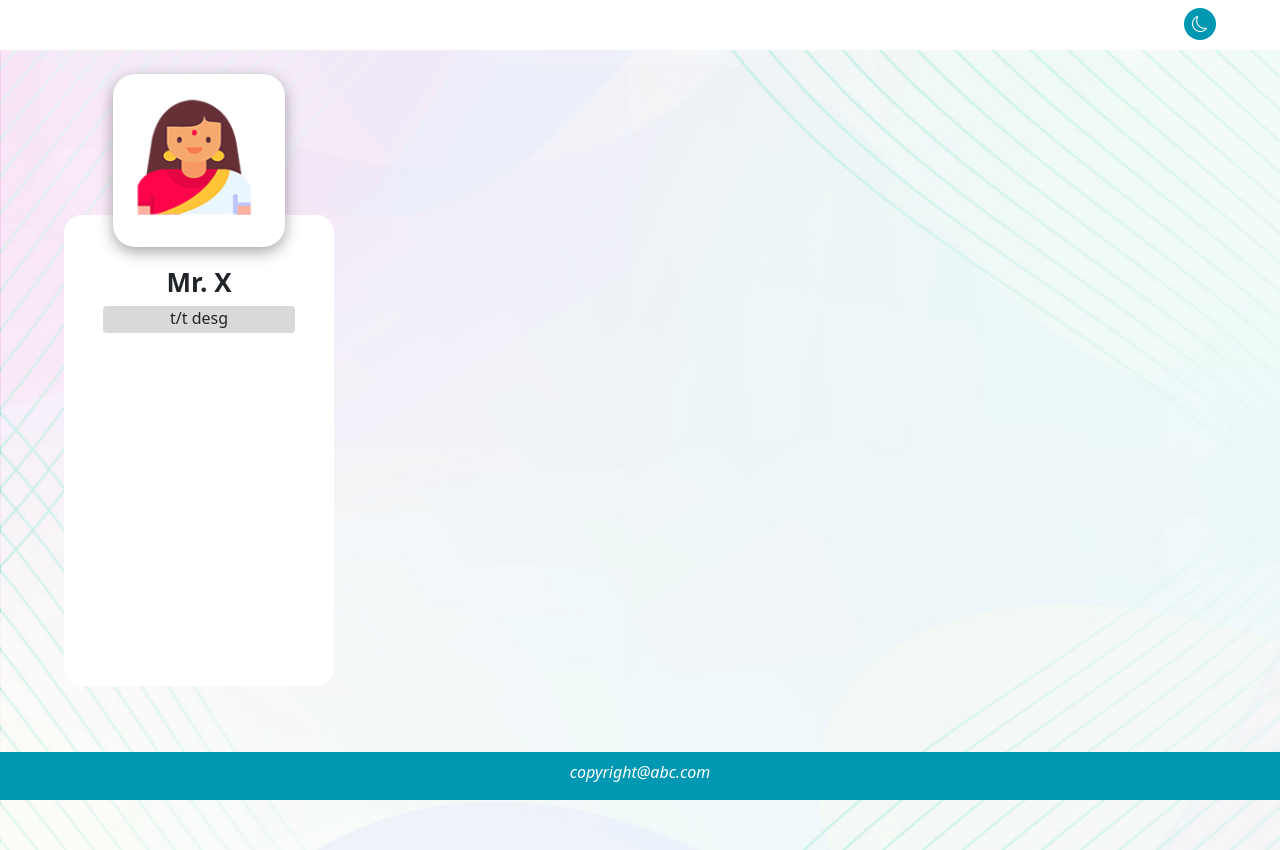
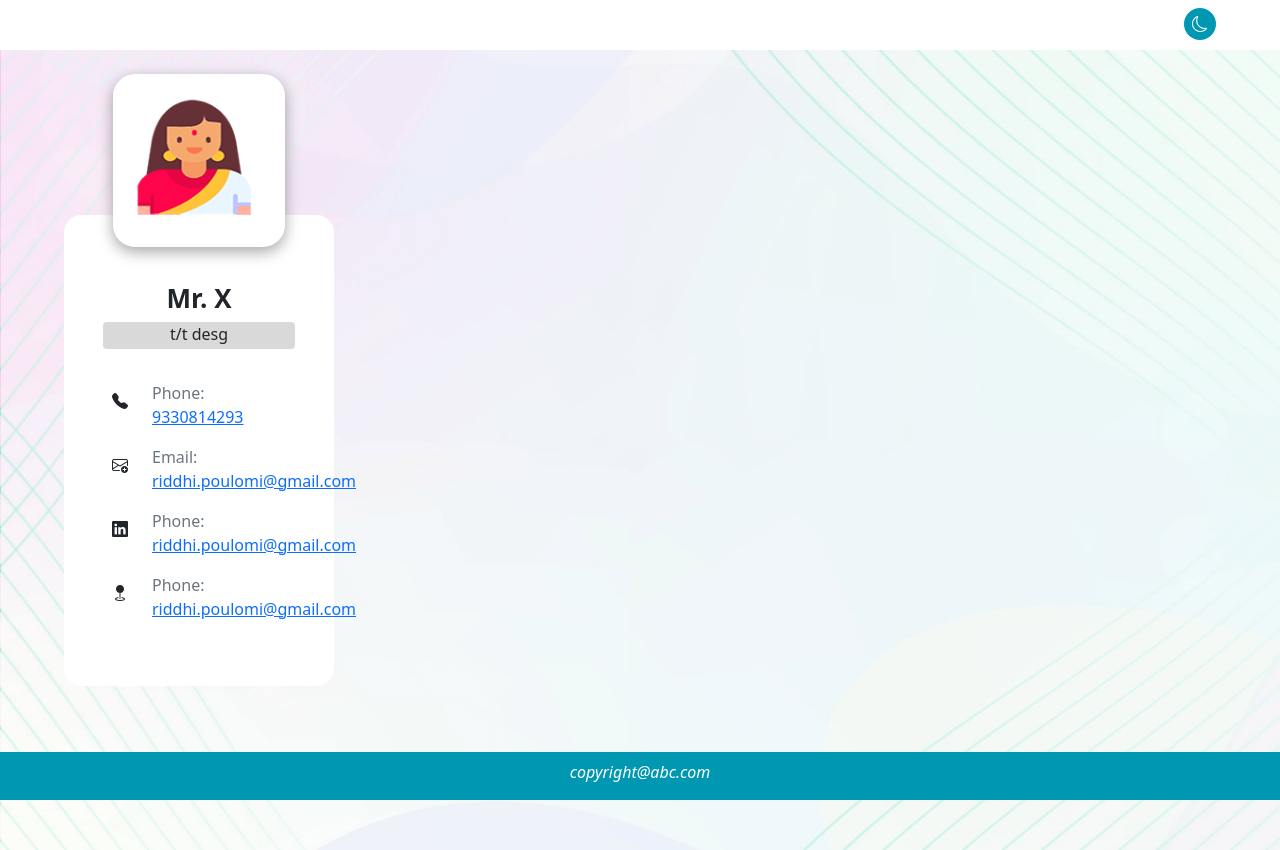
Before and after one commit to Poulomi-ux/Portfolio, a plain HTML site: page index.html in a window 1280 px wide. Drawn offline with nearby package versions, Linux system fonts and the light colour scheme.

Commit message:
23/07 changes

```diff
--- a/index.html
+++ b/index.html
@@ -26,7 +26,7 @@
     <div class="body">
         <div class="content">
             <div class="row">
-                <div class="col-md-3">
+                <div class="col-md-12 col-sm-12 col-lg-3">
                     <div class="row">
                         <div class="offset-md-2 col-md-8">
                             <div class="profile_dv mt-4">
@@ -36,9 +36,39 @@
                     </div>
                     <div class="row">
                         <div class="col-md-12">
-                            <div class="contact_dv">
+                            <div class="contact_dv p-3">
                                 <p class="profile_title text-center pt-5 mb-1 fw-bold">Mr. X</p>
                                 <div class="profile_designation">t/t desg</div>
+                                <div class="dv_contactdetails mt-2 p-4">
+                                    <div class="d-flex gap-3">
+                                        <div class="contact_icon p-2"><i class="bi bi-telephone-fill"></i></div>
+                                        <div class="contact_details">
+                                            <p class="mb-0 text-secondary">Phone:</p>
+                                            <a href="tel:+919330814293">9330814293</a>
+                                        </div>
+                                    </div>
+                                     <div class="d-flex gap-3 mt-3">
+                                        <div class="contact_icon p-2"><i class="bi bi-envelope-plus"></i></div>
+                                        <div class="contact_details">
+                                            <p class="mb-0 text-secondary">Email:</p>
+                                            <a href="mailto:riddhi.poulomi@gmail.com">riddhi.poulomi@gmail.com</a>
+                                        </div>
+                                    </div>
+                                    <div class="d-flex gap-3 mt-3">
+                                        <div class="contact_icon p-2"><i class="bi bi-linkedin"></i></div>
+                                        <div class="contact_details">
+                                            <p class="mb-0 text-secondary">Phone:</p>
+                                            <a href="mailto:riddhi.poulomi@gmail.com">riddhi.poulomi@gmail.com</a>
+                                        </div>
+                                    </div>
+                                     <div class="d-flex gap-3 mt-3">
+                                        <div class="contact_icon p-2"><i class="bi bi-geo-fill"></i></div>
+                                        <div class="contact_details">
+                                            <p class="mb-0 text-secondary">Phone:</p>
+                                            <a href="mailto:riddhi.poulomi@gmail.com">riddhi.poulomi@gmail.com</a>
+                                        </div>
+                                    </div>
+                                </div>
                             </div>
                         </div>
                     </div>
```
